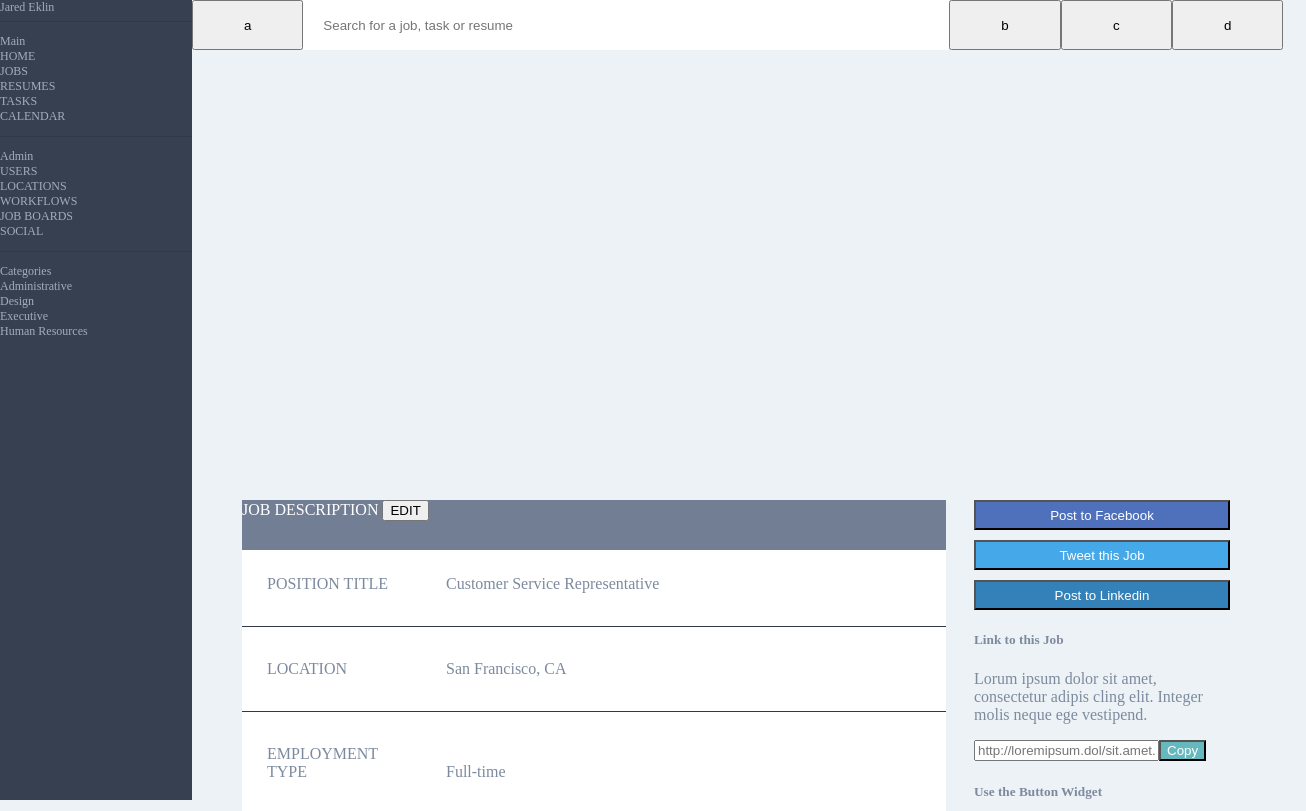
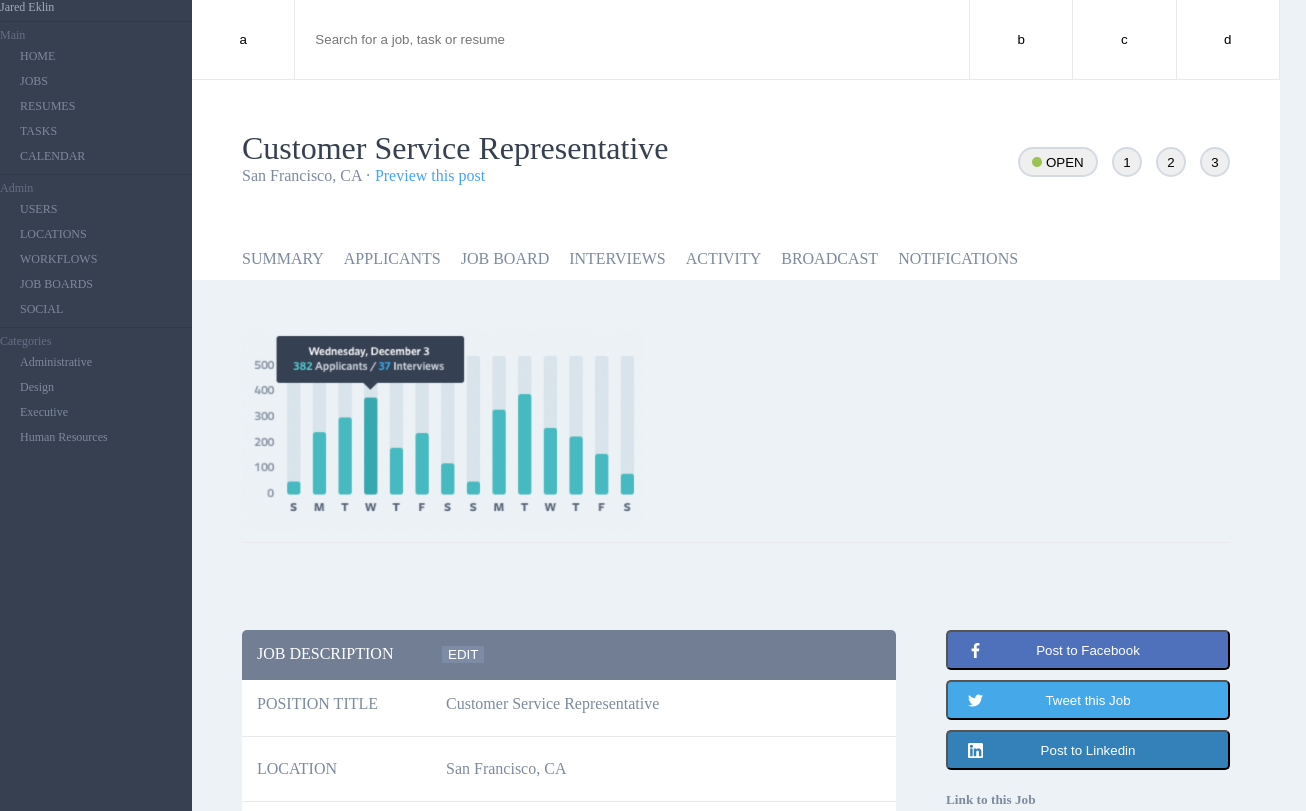
Before and after one commit to jaredeklin/je-comp-challenge-3, a plain HTML site: page index.html in a window 1280 px wide. Shown: the top 811 px of the page, 1306 px wide, since content can reach past the window. Drawn offline with Linux system fonts and the light colour scheme.

Commit message:
Add header section graph section  and some icons

```diff
--- a/index.html
+++ b/index.html
@@ -5,16 +5,16 @@
   <link rel="stylesheet" type="text/css" href="main.css">
 </head>
 <body>
-  <header>
-    <button class="header-buttons">a</button>
+  <section class="nav-bar">
+    <button class="nav-bar-buttons">a</button>
     <input type="search" name="search bar" class="search-bar" placeholder="Search for a job, task or resume">
-    <button class="header-buttons">b</button>
-    <button class="header-buttons">c</button>
-    <button class="header-buttons">d</button>
-  </header>
+    <button class="nav-bar-buttons">b</button>
+    <button class="nav-bar-buttons">c</button>
+    <button class="nav-bar-buttons">d</button>
+  </section>
   <section class="side-bar">
     Jared Eklin
-    <hr>
+    <hr class="side-bar-hr">
     <ul>Main
       <li>HOME</li>
       <li>JOBS</li>
@@ -22,7 +22,7 @@
       <li>TASKS</li>
       <li>CALENDAR</li>
     </ul>
-    <hr>
+    <hr class="side-bar-hr">
     <ul>Admin
       <li>USERS</li>
       <li>LOCATIONS</li>
@@ -30,7 +30,7 @@
       <li>JOB BOARDS</li>
       <li>SOCIAL</li>
     </ul>
-    <hr>
+    <hr class="side-bar-hr">
     <ul>Categories
       <li>Administrative</li>
       <li>Design</li>
@@ -38,9 +38,33 @@
       <li>Human Resources</li>
     </ul>
   </section>
+  <header>
+    <h1>Customer Service Representative</h1>
+    San Francisco, CA  ·  <span class="preview">Preview this post</span>
+    <div class="header-buttons">
+    <button class="open-button"><img src="images/circle.svg"> OPEN</button>
+    <button>1</button>
+    <button>2</button>
+    <button>3</button>
+    </div>
+    <ul>
+      <li>SUMMARY</li>
+      <li>APPLICANTS</li>
+      <li>JOB BOARD</li>
+      <li>INTERVIEWS</li>
+      <li>ACTIVITY</li>
+      <li>BROADCAST</li>
+      <li>NOTIFICATIONS</li>
+    </ul>
+  </header>
+  <section class="graph-section">
+    <img src="images/graph.png" alt="graph of applicants per day" class="graph-img">
+    <hr>
+  </section>
   <section class="job-description">
-    <article class="job-description-header">JOB DESCRIPTION
-      <button class="edit-job-description">EDIT</button></article>
+    <div class="job-description-header">
+      <article class="job-description-titles">JOB DESCRIPTION</article><button class="edit-job-description-btn">EDIT</button>
+    </div>
       <article class="job-description-titles">POSITION TITLE</article>
       <article class="job-description-body">Customer Service Representative</article>
       <hr>
@@ -57,7 +81,7 @@
       <article class="job-description-body">Open</article>
       <hr>
       <article class="job-description-titles">DESCRIPTION</article>
-      <textarea class="job-description-body description">The Customer Service Representative is responsible for interacting with and providing quality assistance to all radical customers, responsible for keeping up-to-date on all the various product shizzle; helping the bidness reduce customer service wait times while doing a backhand spring and eating a ham sandwich.</textarea>
+      <article class="job-description-body description">The Customer Service Representative is responsible for interacting with and providing quality assistance to all radical customers, responsible for keeping up-to-date on all the various product shizzle; helping the bidness reduce customer service wait times while doing a backhand spring and eating a ham sandwich.</article>
       <hr>
       <article class="job-description-titles">HIRING LEAD</article>
       <article class="job-description-body">Tommy Tizzy</article>
@@ -73,11 +97,13 @@
       <h5>Link to this Job</h5>
       <p>Lorum ipsum dolor sit amet, consectetur adipis cling elit. Integer molis neque ege vestipend.</p>
       <input type="text" name="copy job link" placeholder="http://loremipsum.dol/sit.amet..."><button class="copy-button">Copy</button>
+      <hr>
     </article>
     <article class="media-links">
       <h5>Use the Button Widget</h5>
       <p>This widget embeds the buttons for sharing the job for submitting a resume on your website.</p>
       <input type="text" name="copy job link" placeholder='<script type="text/javascript" src=script.js'><button class="copy-button">Copy</button>
+      <hr>
     </article>
     <article class="media-links">
       <h5>Upload Resumes by Email</h5>
--- a/main.css
+++ b/main.css
@@ -6,122 +6,255 @@ body {
   margin: 0;
   background-color: #EDF2F6;
   color: #7D8A9E;
+  display: grid;
+  width: 100%;
+  grid-template-columns: 15% 55% auto;
+  grid-template-rows: 80px 100px 100px 300px auto;
+  grid-template-areas:
+    "side-bar nav-bar nav-bar"
+    "side-bar header header"
+    "side-bar header header"
+    "side-bar . ."
+    "side-bar job-description media-section"
 }
 
 header {
+  grid-column: 2 / 4;
+  grid-row: 2 / 4;
+  background-color: #FFF;
+  width: 100%;
+  height: 100%;
+  padding: 50px 50px 0 50px;
+}
+
+header ul {
   display: flex;
+  padding: 0;
+  margin: 65px 0 0 0;
+
+}
+
+header li {
+  display: flex;
+  margin: 0 20px 0 0;
+  height: 30px;
+}
+
+header li:hover {
+  color: #374050;
+  border-bottom: 3px solid #45A4F3;
+}
+
+header button {
+  border-radius: 50%;
+  height: 30px;
+  width: 30px;
+  margin: 0 0 0 10px;
+  border: 2px solid #D3DAE1;
+}
+
+h1 {
+  margin: 0;
+  font-weight: normal;
+  color: #374050;
+}
+
+.open-button {
+  border-radius: 15px;
+  height: 30px;
+  width: 80px;
+/*  background-image: url(images/circle.svg);
+  background-size: 10px;
+  background-repeat: no-repeat;
+  background-position: 10px;*/
+}
+
+.open-button img {
+  height: 10px;
+  width: 10px;
+}
+
+.header-buttons {
+  display: inline-block;
+  float: right;
   position: relative;
-  left: 15%;
-  width: 87%;
-  height: 50px;
+  bottom: 20px;
+
+}
+
+.nav-bar {
+  display: flex;
+  width: 100%;
+  grid-column: 2 / 4;
+  grid-row: 1;
+  border-bottom: 1px solid #E8EAED;
 }
 
 hr {
-  background-color: #303948;
+  background-color: #E8EAED;
   height: 1px;
   border: none;
 }
 
-.header-buttons {
-  width: 10%;
+input {
+  height: 40px;
+  background-color: #FFF;
+  width: 100%;
   height: 100%;
-  /*border: none;*/
 }
 
-.header-buttons:hover {
+.nav-bar-buttons {
+  width: 9.5%;
+  height: 100%;
+  margin: 0;
+  background-color: #FFF;
+  border: none;
+  border-right: 1px solid #E8EAED;
+}
+
+.nav-bar-buttons:hover {
   background-color: #45A4F3;
 }
 
-ul {
+.side-bar ul {
   list-style: none;
   padding: 0;
+  margin: 0;
+  color: #647087
+}
+
+.side-bar li {
+  color: #7D8A9E;
+  padding: 6px 0 0 20px;
+  height: 25px;
+}
+
+.side-bar li:hover {
+  background-color: #313947;
+  border-left: 3px solid #45A4F3;
+  padding-left: 17px;
 }
 
 
 
 .side-bar {
-  position: absolute;
-  top: 0;
-  left: 0;
-  min-height: 100vh;
-  width: 15%;
   min-width: 120px;
+  /*display: grid;*/
+  grid-column: 1;
+  grid-row: 1 / 6;
   background-color: #374050;
   color: #A3ACBD;
   font-size: 12px;
+  align-self: start;
+  min-height: 100%;
+}
+
+.side-bar-hr {
+  background-color: #313947;
 }
 
 .search-bar {
-  width: 58%;
+  width: 62%;
   outline: none;
   border: none;
   padding: 20px;
+  border-right: 1px solid #E8EAED;
+}
+
+.preview {
+  /*color: #65B4F5;*/
+  color: #45A4F3;
+}
+
+.graph-section {
+  grid-column: 2 / 4;
+  grid-row: 4;
+  margin: 50px 50px 0 50px;
+
+}
+
+.graph-img {
+  height: 200px;
+  width: 400px;
+  /*float: right;*/
+  /*dis*/
 }
 
 .job-description {
-  display: inline-block;
-  /*color: #7D8A9E;*/
+  grid-column: 2 / 3;
+  grid-row: 5 / 6;
+  margin: 50px 0 50px 50px;
+  color: #7D8A9E;
   background-color: #FFF;
-  width: 55%;
-  position: relative;
-  left: 15%;
-  top: 400px;
-  margin: 50px 0 50px 50px;
-  /*padding: 25px*/
-  /*height: 500px; */
+  border-radius: 5px;
 }
 
 .job-description-header {
   background-color: #717E93;
   color: #FFF;
   height: 50px;
+  border-top-left-radius: 5px;
+  border-top-right-radius: 5px;
 }
 
 .job-description-titles {
-  padding: 25px;
+  padding: 15px;
   width: 200px;
   display: inline-block;
 }
 
 .job-description-body {
   display: inline-block;
+  vertical-align: text-top;
+}
+
+.edit-job-description-btn {
+ background-color: #7E8BA4;
+ border: none;
+ color: #FFF;
 }
 
 .description {
-  height: 200px;
   width: 60%;
 }
 
 .media-section {
   margin: 50px;
-  position: relative;
-  top: 400px;
-  width: 20%;
-  float: right;
+  grid-column: 3;
+  grid-row: 5 / 6;
 
 }
 
 .social-media-buttons {
   display: block;
   width: 100%;
-  height: 30px;
+  height: 40px;
   margin: 0 0 10px 0;
   color: #FFF;
+  background-repeat: no-repeat;
+  background-position: 20px;
+  background-size: 15px;
+  border-radius: 5px;
 }
 
 .facebook {
   background-color: #4F71BC;
+  background-image: url(images/facebook.svg);
+
 }
 
 .twitter {
   background-color: #45A8E9;
+  background-image: url(images/twitter.svg);
 }
 
 .linkedin {
   background-color: #3381B8;
+  background-image: url(images/linkedin.svg);
 }
 
 .copy-button {
   background-color: #66B8BF;
   color: #FFF;
+  height: 100%;
 }
```
Also changed, not shown: images/circle.svg (added), images/facebook.svg (added), images/graph.png (added), images/linkedin.svg (added), images/twitter.svg (added), 1 other file.
